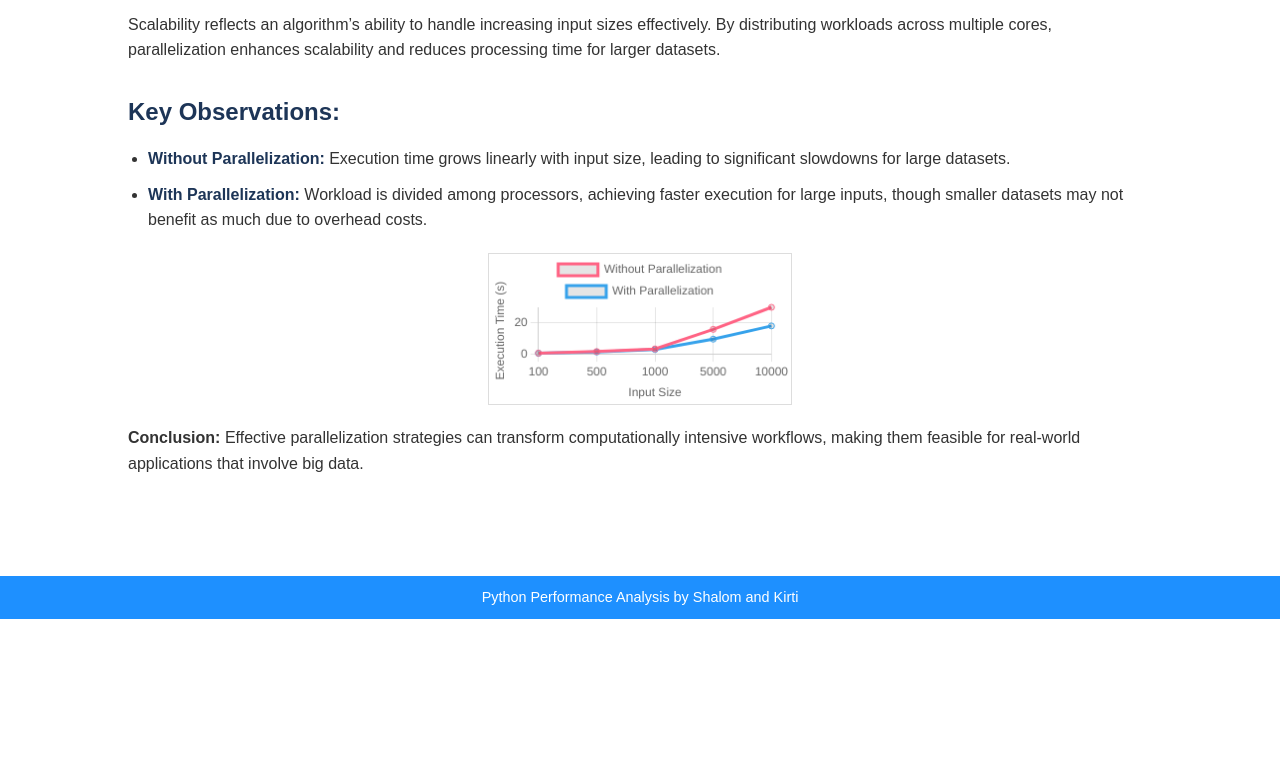
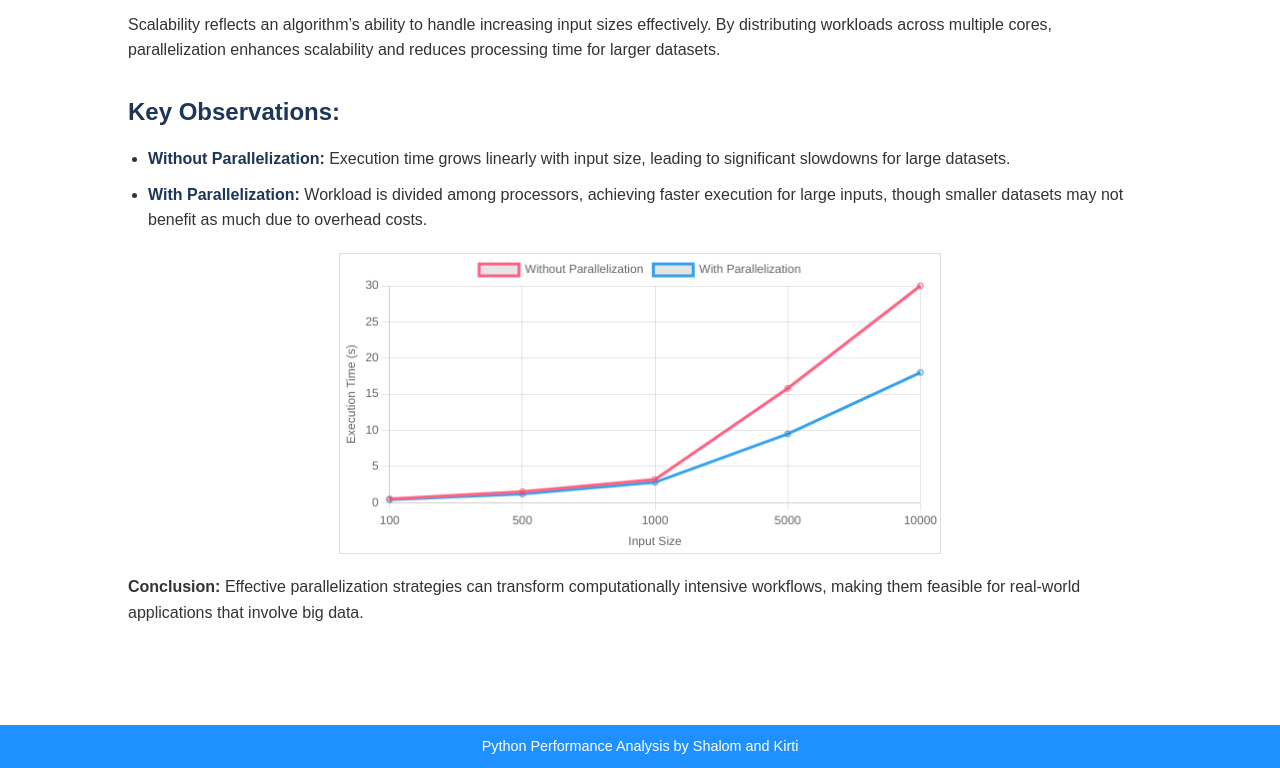
Before and after one commit to CastelShal/python-benchmarks, a plain HTML site: page index.html in a window 1280 px wide. Shown: the part 2186-2954 px from the top of the page. Before the commit the page ends 2805 px from the top, so only its background shows below. Drawn offline with nearby package versions, Linux system fonts and the light colour scheme.

Commit message:
Update index.html

```diff
--- a/index.html
+++ b/index.html
@@ -104,7 +104,7 @@
           <li><b>Without Parallelization:</b> Execution time grows linearly with input size, leading to significant slowdowns for large datasets.</li>
           <li><b>With Parallelization:</b> Workload is divided among processors, achieving faster execution for large inputs, though smaller datasets may not benefit as much due to overhead costs.</li>
         </ul>
-        <canvas id="scalabilityChart"></canvas>
+        <canvas id="scalabilityChart" width="600" height="300"></canvas>
         <p><b>Conclusion:</b> Effective parallelization strategies can transform computationally intensive workflows, making them feasible for real-world applications that involve big data.</p>
       </section>
     </main>
```
